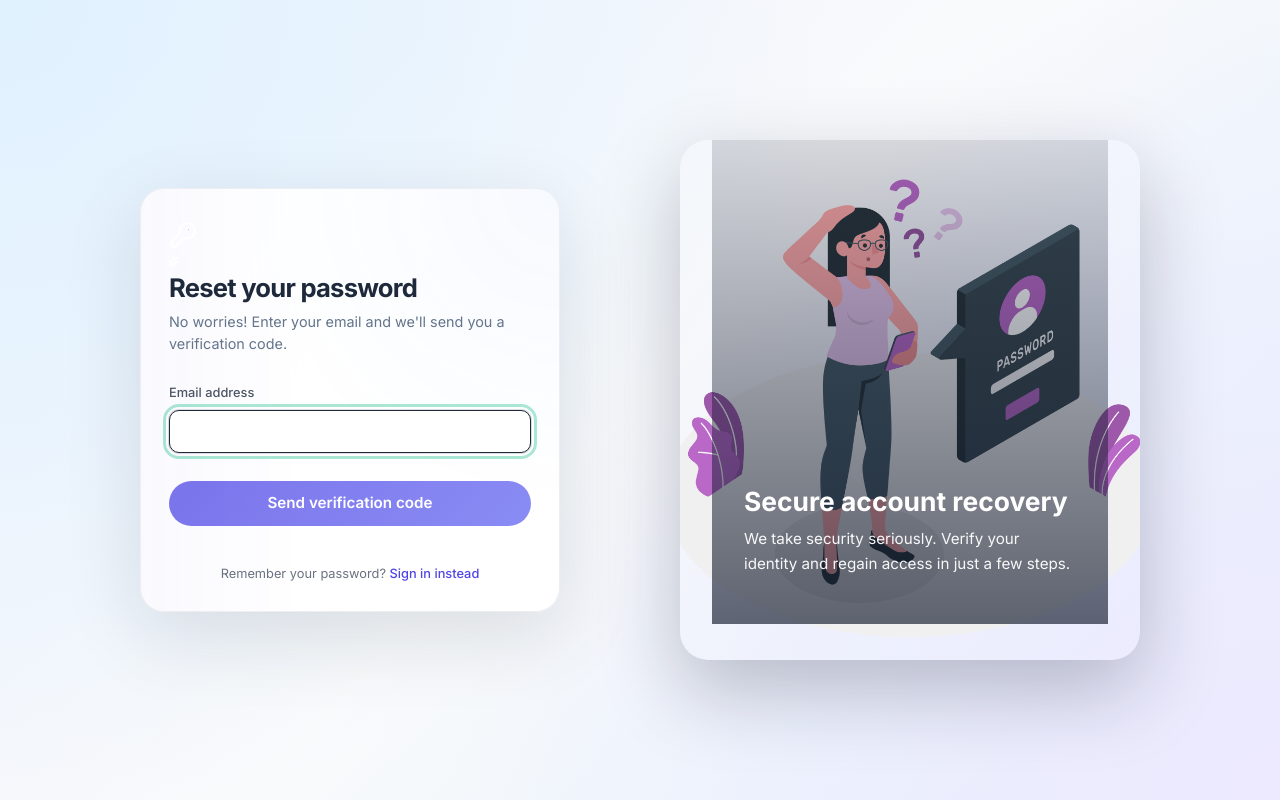
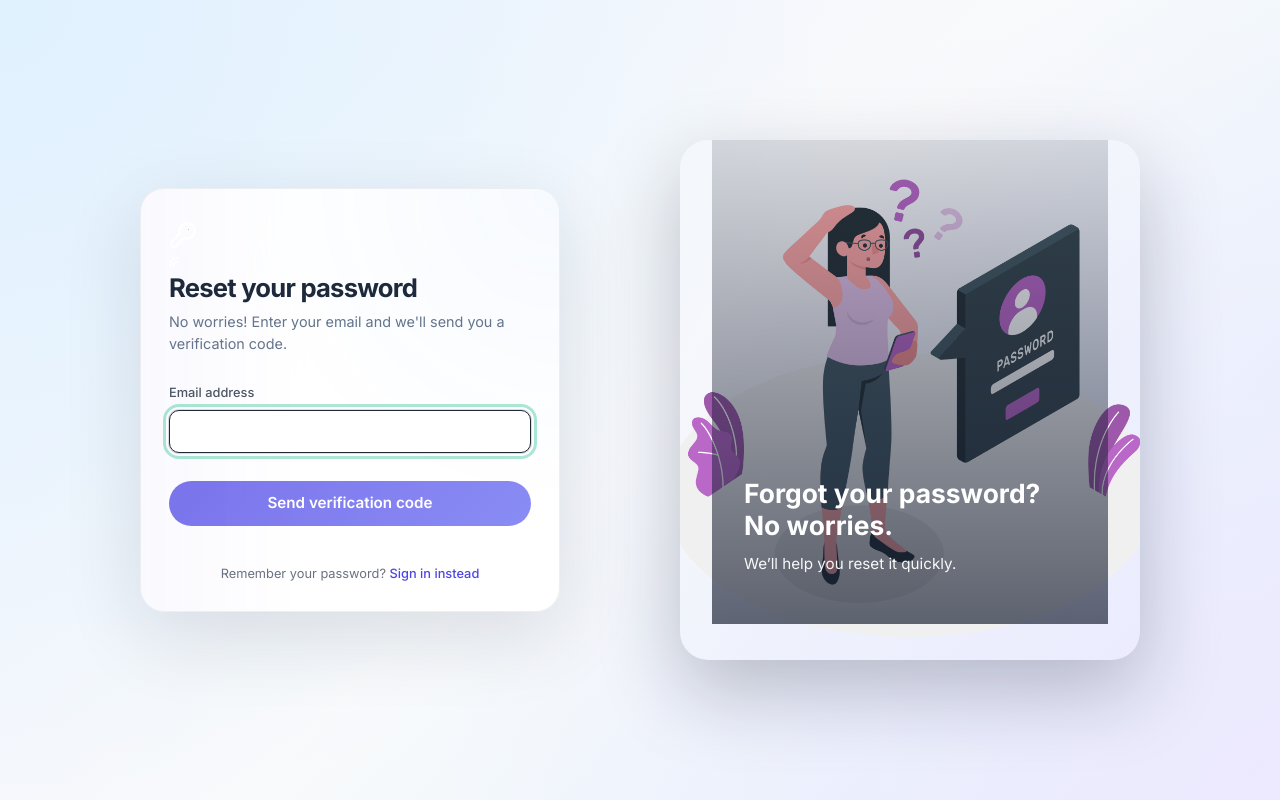
Before and after one commit to Curson-in/jobtalent_frontend, a React (Vite) app: page /forgot-password in a window 1280 px wide. Built offline with nearby package versions, Linux system fonts and the light colour scheme.

Commit message:
page updated

```diff
--- a/src/pages/ForgotPassword.jsx
+++ b/src/pages/ForgotPassword.jsx
@@ -120,10 +120,10 @@ export default function ForgotPassword() {
         <div className="auth-visual-overlay">
           <div className="auth-glass-card">
             <h2 style={{ fontSize: '1.65rem', marginBottom: '10px' }}>
-              Secure account recovery
+            Forgot your password? No worries.
             </h2>
             <p style={{ fontSize: '0.95rem', opacity: 0.95, lineHeight: '1.6' }}>
-              We take security seriously. Verify your identity and regain access in just a few steps.
+              We’ll help you reset it quickly.
             </p>
           </div>
         </div>
```
